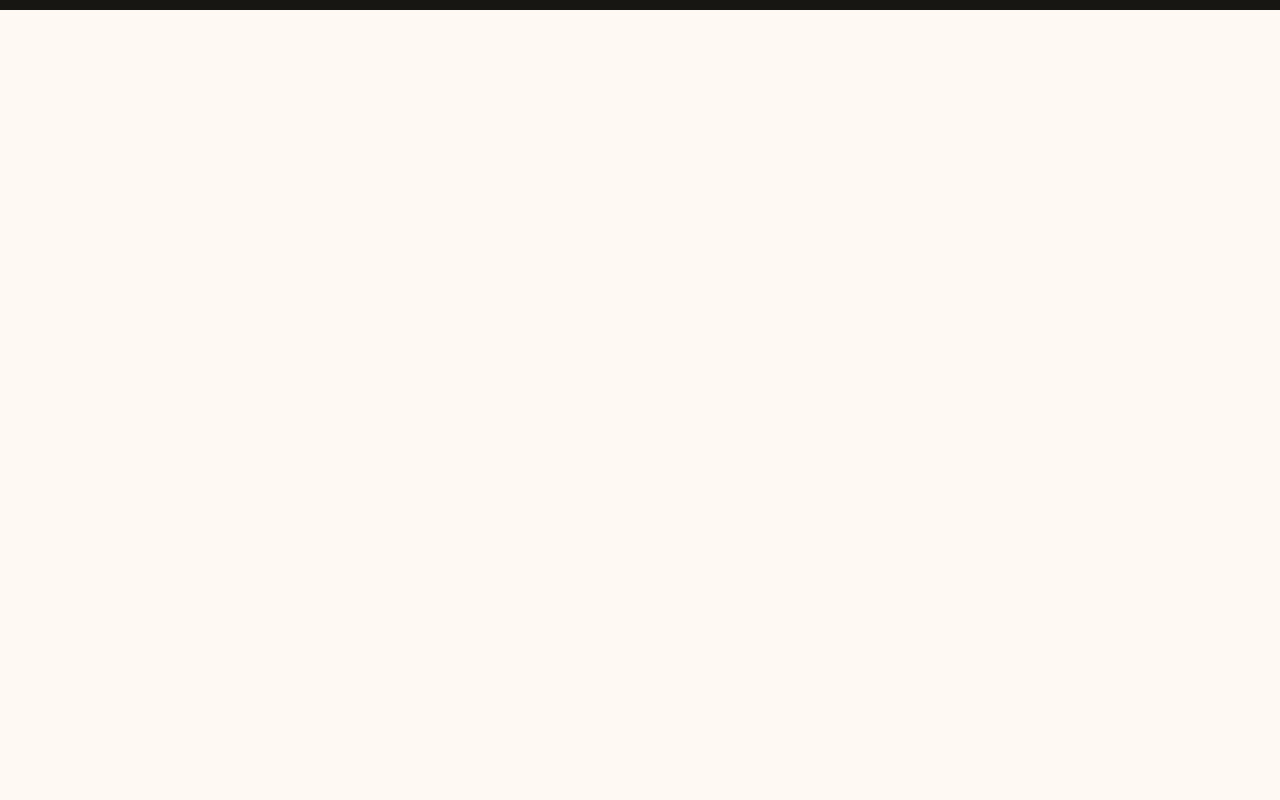
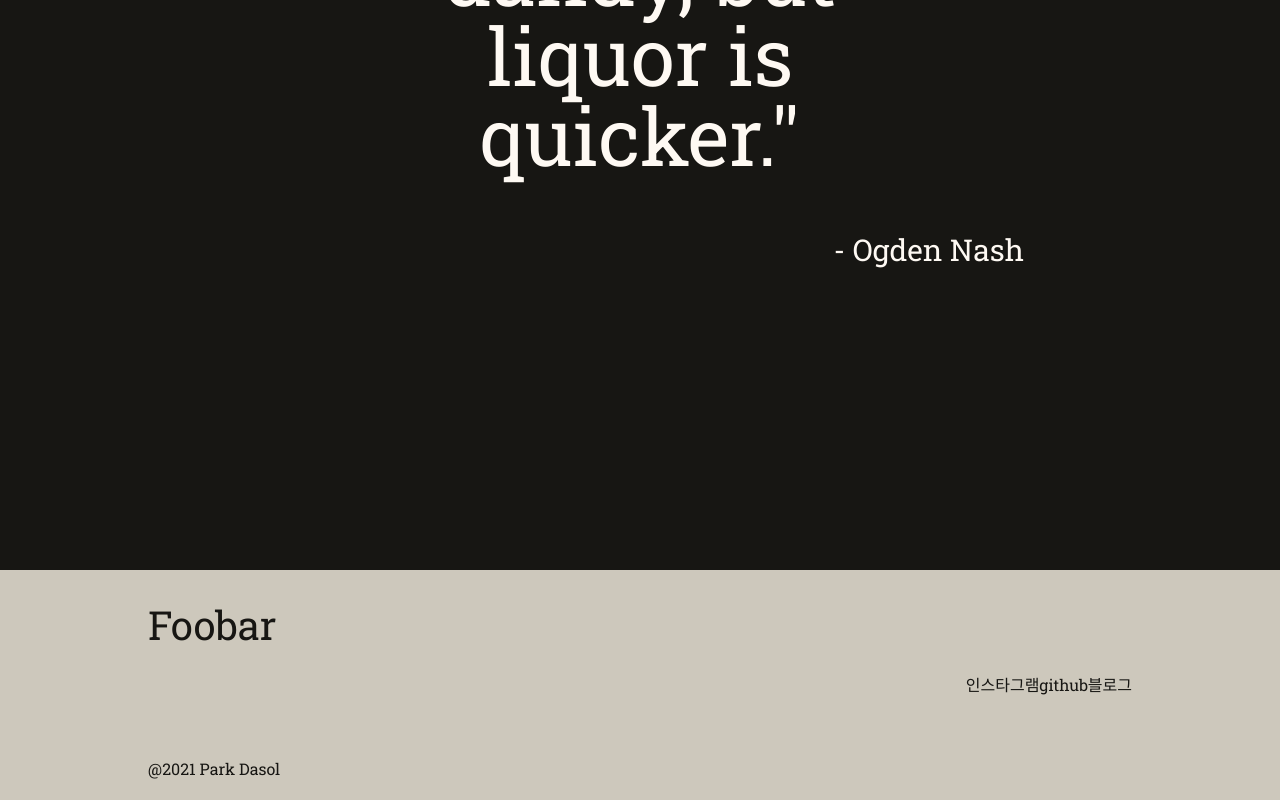
Before and after one commit to Park-Dasol/FooBar, a React (Create React App) app in the folder frontend/: page / in a window 1280 px wide. Shown: the part 3010-3810 px from the top of the page. Before the commit the page ends 3020 px from the top, so only its background shows below. Built offline with nearby package versions, Linux system fonts and the light colour scheme; no server answers.

Commit message:
feat : footer

```diff
--- a/frontend/src/App.tsx
+++ b/frontend/src/App.tsx
@@ -10,6 +10,7 @@ import { GlobalStyle } from './styles/global-styles';
 import { BrowserRouter, Route, Switch } from "react-router-dom";
 import {MyCocktailContext} from './utils/cocktailContext'
 import {ICocktail} from './utils/db'
+import { Footer } from './components/Footer/Footer';
 
 function App() {
   const [cocktail, setCocktail] = useState<ICocktail>();
@@ -24,6 +25,7 @@ function App() {
               <Route exact path="/" component={Home} />
               <Route exact path="/cocktail" component={Cocktail} />
             </Switch>
+            <Footer/>
           </BrowserRouter>
         </MyCocktailContext.Provider>
       </>
--- /dev/null
+++ b/frontend/src/components/Footer/Footer.tsx
@@ -0,0 +1,18 @@
+import React from 'react';
+
+
+export const Footer = () => {
+  return (
+    <div style={{backgroundColor:"#CDC8BC", height: "230px", display:"flex", justifyContent:"space-between", padding:"0 10%"}}>
+      <div style={{margin:"auto 20px", position:"relative", height:"100%", width:"230px"}}>
+        <div style={{fontSize:"40px", position:"absolute", top:"15%" }}>Foobar</div>
+        <div style={{position:"absolute", bottom:"10%"}}>@2021 Park Dasol</div>
+      </div>
+      <div style={{display:"flex", margin:"auto 20px"}}>
+        <div>인스타그램</div>
+        <div>github</div>
+        <div> 블로그</div>
+      </div>
+    </div>
+  )
+}
--- a/frontend/src/components/SearchBox/index.tsx
+++ b/frontend/src/components/SearchBox/index.tsx
@@ -15,10 +15,9 @@ const SearchBox :VFC<Props>= ({onChangeSearch, onSubmitForm, inputValue, onFocus
     <div>
       <form action="" style={{width: '90%', borderBottom:"solid 1px #d9d9d9", padding: '10px', display:'flex', justifyContent:"center"}}>
         <input onChange={onChangeSearch} onFocus={onFocus}value={inputValue} type="text" style={{width: '90%', outline:'none', border:"none", backgroundColor:"transparent", fontSize:"50px"}} placeholder="Search Cocktails..."/>
-        <Link to='/cocktail/#section2'>
         <button onClick={onSubmitForm} style={{ width:"10%",  height:"50px", border:"solid 1px #d9d9d9", color:"#d9d9d9", backgroundColor:"transparent"}}>→</button>
 
-        </Link>
+
       </form>
     </div>
   )
--- a/frontend/src/pages/Cocktail/Cocktail.tsx
+++ b/frontend/src/pages/Cocktail/Cocktail.tsx
@@ -5,14 +5,13 @@ import SearchBox from '../../components/SearchBox'
 import {useCocktailContext} from '../../utils/cocktailContext';
 import {IDrink, BASE_URL, ICocktail} from '../../utils/db'
 import {ArchedCocktail} from '../../styles/images'
-import { NONAME } from 'dns';
 
 
 
 export const Cocktail = () => {
 
   const {cocktail, setCocktail } = useCocktailContext()
-  const [cocktailDetail, setCocktailDetail] = useState<IDrink>()
+  const [cocktailDetail, setCocktailDetail] = useState<IDrink |undefined>()
   const [ingredient, setIngredient] = useState<string>('')
   const [cocktailList, setCocktailList] = useState<any[]>([]);
   const [autoComplete, setAutoComplete] =  useState<any[]>([]);
@@ -30,13 +29,18 @@ export const Cocktail = () => {
       fetchCocktailList()
   }, [])
 
+  useEffect(()=> {
+    if (!cocktailDetail) {
+      setShowDetail(false)
+    }
+  }, [cocktailDetail])
+
   const onSubmitForm = useCallback((e)=> {
     e.preventDefault()
     setShowDetail(false)
     setInputValue('')
     setAutoComplete([])
     // window.location.replace('#section2')
-
     async function fetchCocktail() {
       await fetch(`https://www.thecocktaildb.com/api/json/v1/1/lookup.php?i=${cocktail?.id}`)
       .then((response) => response.json())
@@ -82,7 +86,7 @@ export const Cocktail = () => {
               <SearchBox onChangeSearch={onChangeSearch} onSubmitForm={onSubmitForm} inputValue={inputValue} onFocus={onFocus}/>
               <div style={{display: autoComplete? 'static' : 'none', width: '100%', maxHeight:'30%', overflowY:'scroll'}}>
                 {autoComplete.map(recom =>
-                  (<li onClick={()=> (setCocktail({id:parseInt(recom.id), name:recom.name}), setInputValue(recom.name))} key={recom.id} style={{listStyle:'none', height:"20px", cursor:"pointer", marginTop:"3px",marginBottom:"3px"}}>
+                  (<li onClick={()=> (setCocktail({id:parseInt(recom.id), name:recom.name}), setInputValue(recom.name), setCocktailDetail(undefined))} key={recom.id} style={{listStyle:'none', height:"20px", cursor:"pointer", marginTop:"3px",marginBottom:"3px"}}>
                     <span style={{ backgroundColor:"#FADDA2", borderRadius:"50px"}} data-id={parseInt(recom.id)}>{recom.name}</span>
                   </li>)
                 )}
--- a/frontend/src/styles/home.ts
+++ b/frontend/src/styles/home.ts
@@ -16,7 +16,8 @@ export const Section = styled.section`
   background: ${({theme} : {theme: any}) => theme.bgColor};
   color: ${({theme} : {theme: any}) => theme.textColor};
   width: 100%;
-  height: calc(100vh - 60px);
+  // height: calc(100vh - 60px);
+  height: 110vh;
   display: flex;
   justify-content: center;
   padding: 0;
```
